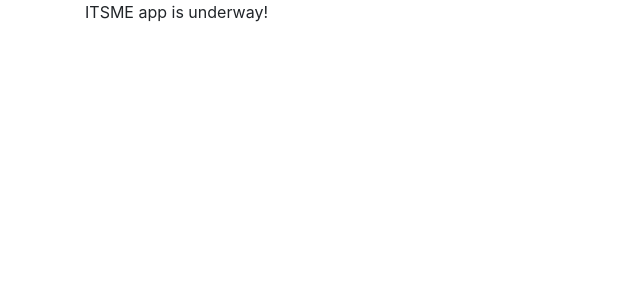
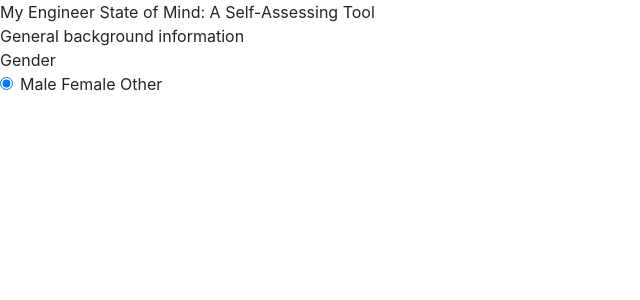
Before and after one commit to deborah620/ITSME, a Django app: page / in a window 1280 px wide. Shown: the top 300 px of the page, without its empty margins (0-640 px from the left). Run offline with Django 4.2, Linux system fonts and the light colour scheme; some libraries are stand-ins or nearby versions.

Commit message:
website skeleton

```diff
--- a/itsme/settings.py
+++ b/itsme/settings.py
@@ -31,7 +31,7 @@ ALLOWED_HOSTS = []
 # Application definition
 
 INSTALLED_APPS = [
-
+    'itsmeapp',
     'django.contrib.admin',
     'django.contrib.auth',
     'django.contrib.contenttypes',
--- a/itsmeapp/templates/itsmeapp/index.html
+++ b/itsmeapp/templates/itsmeapp/index.html
@@ -6,16 +6,14 @@
     <meta charset="utf-8">
     <meta http-equiv="X-UA-Compatible" content="IE=edge">
     <meta name="viewport" content="width=device-width, initial-scale=1, shrink-to-fit=no">
-    <title>ITSME web app</title>
+    <title>ITSME SURVEY ASSESSMENT</title>
 
     <link rel="stylesheet" href="https://stackpath.bootstrapcdn.com/bootstrap/4.4.1/css/bootstrap.min.css" integrity="sha384-Vkoo8x4CGsO3+Hhxv8T/Q5PaXtkKtu6ug5TOeNV6gBiFeWPGFN9MuhOf23Q9Ifjh" crossorigin="anonymous">
     <link rel="stylesheet" href="{% static 'css/all.css' %}">
-    <!-- HTML5 shim and Respond.js for IE8 support of HTML5 elements and media queries -->
-    <!-- WARNING: Respond.js doesn't work if you view the page via file:// -->
-    <!--[if lt IE 9]>
+
     <script src="https://oss.maxcdn.com/html5shiv/3.7.3/html5shiv.min.js"></script>
     <script src="https://oss.maxcdn.com/respond/1.4.2/respond.min.js"></script>
-    <![endif]-->
+
     <style>
 
 
@@ -23,11 +21,29 @@
 </head>
 <body>
 
-<div class="container">
-    ITSME app is underway!
-
+<div class="header">
+    My Engineer State of Mind: A Self-Assessing Tool
 
 </div>
+
+<div class = "section">
+    General background information
+</div>
+
+<div class = "question 1">
+    Gender
+</div>
+
+<!radio button>
+<div class="form-check">
+  <input class="form-check-input" type="radio" name="exampleRadios" id="exampleRadios1" value="option1" checked>
+  <label class="form-check-label" for="exampleRadios1">
+    Male
+    Female
+    Other
+  </label>
+</div>
+
 
 <script src="https://code.jquery.com/jquery-3.4.1.slim.min.js" integrity="sha384-J6qa4849blE2+poT4WnyKhv5vZF5SrPo0iEjwBvKU7imGFAV0wwj1yYfoRSJoZ+n" crossorigin="anonymous"></script>
 <script src="https://stackpath.bootstrapcdn.com/bootstrap/4.4.1/js/bootstrap.min.js" integrity="sha384-wfSDF2E50Y2D1uUdj0O3uMBJnjuUD4Ih7YwaYd1iqfktj0Uod8GCExl3Og8ifwB6" crossorigin="anonymous"></script>
```
